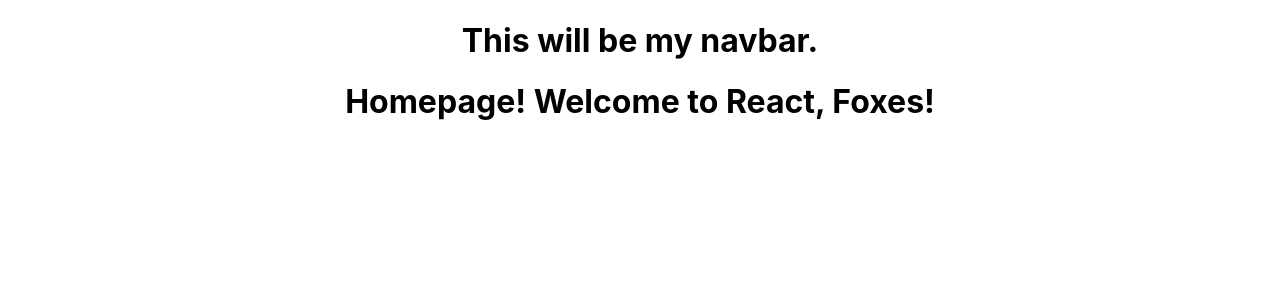
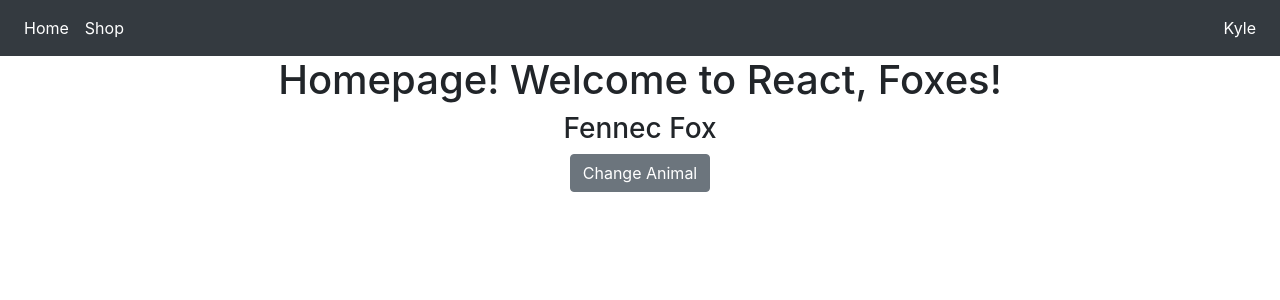
Before and after one commit to sdavitt/Foxes84-React, a React (Create React App) app: page / in a window 1280 px wide. Shown: the top 300 px of the page. Built offline with nearby package versions, Linux system fonts and the light colour scheme.

Commit message:
first time using hooks

```diff
--- a/public/index.html
+++ b/public/index.html
@@ -24,7 +24,10 @@
       work correctly both with client-side routing and a non-root public URL.
       Learn how to configure a non-root public URL by running `npm run build`.
     -->
-    <title>React App</title>
+    <title>Foxes84 | React</title>
+    <link rel="stylesheet" href="https://cdn.jsdelivr.net/npm/bootstrap@4.6.1/dist/css/bootstrap.min.css" integrity="sha384-zCbKRCUGaJDkqS1kPbPd7TveP5iyJE0EjAuZQTgFLD2ylzuqKfdKlfG/eSrtxUkn" crossorigin="anonymous">
+    <script src="https://cdn.jsdelivr.net/npm/jquery@3.5.1/dist/jquery.slim.min.js" integrity="sha384-DfXdz2htPH0lsSSs5nCTpuj/zy4C+OGpamoFVy38MVBnE+IbbVYUew+OrCXaRkfj" crossorigin="anonymous" defer></script>
+    <script src="https://cdn.jsdelivr.net/npm/bootstrap@4.6.1/dist/js/bootstrap.bundle.min.js" integrity="sha384-fQybjgWLrvvRgtW6bFlB7jaZrFsaBXjsOMm/tB9LTS58ONXgqbR9W8oWht/amnpF" crossorigin="anonymous" defer></script>
   </head>
   <body>
     <noscript>You need to enable JavaScript to run this app.</noscript>
--- a/src/App.js
+++ b/src/App.js
@@ -1,18 +1,21 @@
 import './App.css';
 import { Routes, Route } from 'react-router-dom';
+import { useState } from 'react';
 import Navbar from './components/Navbar';
 import Home from './views/Home';
 import Shop from './views/Shop';
 
 const App = () => {
+  // set up a state variable
+  const [students, setStudents] = useState(['Amir', 'Brandt', 'Cameron', 'Elif', 'Komal', 'Kyle', 'Lamont', 'Patrick']);
 
   return (
     <div className="App">
-      <Navbar />
+      <Navbar students={students}/>
       <Routes>
         {/* Any "page" of my react app can be defined as a Route within my Routes here */}
         <Route children path='/' element={<Home />} />
-        <Route children path='/shop' element={<Shop />} />
+        <Route children path='/shop' element={<Shop students={students} setStudents={setStudents}/>} />
       </Routes>
     </div>
   );
--- a/src/components/Navbar.js
+++ b/src/components/Navbar.js
@@ -1,11 +1,28 @@
 // imports at the top
+import { Link } from 'react-router-dom';
+import { useEffect } from 'react';
 
 // function definition for my component - return a single JSX element
-const Navbar = () => {
+const Navbar = props => {
+
+    useEffect(() => { console.log('Navbar component rendered or re-rendered!') });
+
     return (
-        <div>
-            <h1>This will be my navbar.</h1>
-        </div>
+        <nav className="navbar navbar-expand navbar-dark bg-dark">
+            <ul className="nav navbar-nav">
+                <li className="nav-item active">
+                    <Link className="nav-link" to="/">Home</Link>
+                </li>
+                <li className="nav-item active">
+                    <Link className="nav-link" to="/shop">Shop</Link>
+                </li>
+            </ul>
+            <ul className='nav navbar-nav ml-auto'>
+                <li className="nav-item active ml-auto">
+                    <p className="nav-link m-0">{props.students[Math.floor(Math.random() * props.students.length)] /* pick a random element from the students array */}</p>
+                </li>
+            </ul>
+        </nav>
     );
 }
 // export that functional component
--- a/src/views/Home.js
+++ b/src/views/Home.js
@@ -1,10 +1,36 @@
 // imports at the top
+import { useState, useEffect } from 'react';
 
 // function definition for my component - return a single JSX element
 const Home = () => {
+    // component state and the concept of component lifecycle
+    // component's state is essentially a collection of data/objects/functions associated with a specific lifecycle of that component
+    // any time you're working with React and you see a function that is named use____() -> that is a hook
+    // a hook provides special behavior that influences the lifecycle of a component
+    const [animal, setAnimal] = useState('Fennec Fox'); // initial value of the state variable is set as the argument for the useState hook
+    // why use state? Changing aka mutating state will cause the component to reload/rerender/update
+    // cool - let's make a button to change the state
+    const changeAnimal = () => {
+        // Whenever you change a state variable
+        // aka mutate state -> your goal is to update the page aka rerender/reload the component
+        // this happens as a part of the state setter
+        // whenever you mutate state you must make a copy of the current state (if applicable), modify the copy (if necessary)
+        // then use the setter to mutate state
+        if (animal === 'Fennec Fox'){
+            setAnimal('Panda Bear'); // proper mutation of state
+        } else {
+            setAnimal('Fennec Fox');
+        }
+    }
+
+    // useEffect hook - required parameter: a callback function to run when the parent component (Home here) is rendered (initially loaded) or re-rendered (updated)
+    useEffect(() => {console.log('Home component rendered or re-rendered!')});
+
     return (
         <div>
             <h1>Homepage! Welcome to React, Foxes!</h1>
+            <h3>{animal}</h3>
+            <button className='btn btn-secondary' onClick={changeAnimal}>Change Animal</button>
         </div>
     );
 }
--- a/src/views/Shop.js
+++ b/src/views/Shop.js
@@ -1,10 +1,31 @@
 // imports at the top
 
 // function definition for my component - return a single JSX element
-const Shop = () => {
+const Shop = props => {
+
+    // typical mutation of state
+    const changeStudentOrder = () => {
+        // 1. access state and create a copy
+        let studentscopy = [...props.students] // using the JS spread operator (...) to create a copy
+
+        // 2. Modify the copy
+        let popped = studentscopy.pop(); // remove last element
+        studentscopy.splice(0, 0, popped); // insert removed element at start of array
+
+        // 3. <optional> verify changes/testing
+        console.log(props.students, studentscopy);
+
+        //4. Last -> mutate the state through the proper setter (causing a rerender)
+        props.setStudents(studentscopy);
+    }
+
     return (
         <div>
-            <h1>SHOP SHOP SHOP.</h1>
+            <h1>Current Students:</h1>
+            <button className='btn btn-secondary' onClick={changeStudentOrder}>Change Student Order</button>
+            { props.students.map((student, index) => { /* index and key=index are just used to avoid unique key warning - helps computer differentiate between h3s*/
+                return <h3 key={index}>{student}</h3>
+            })}
         </div>
     );
 }
```
